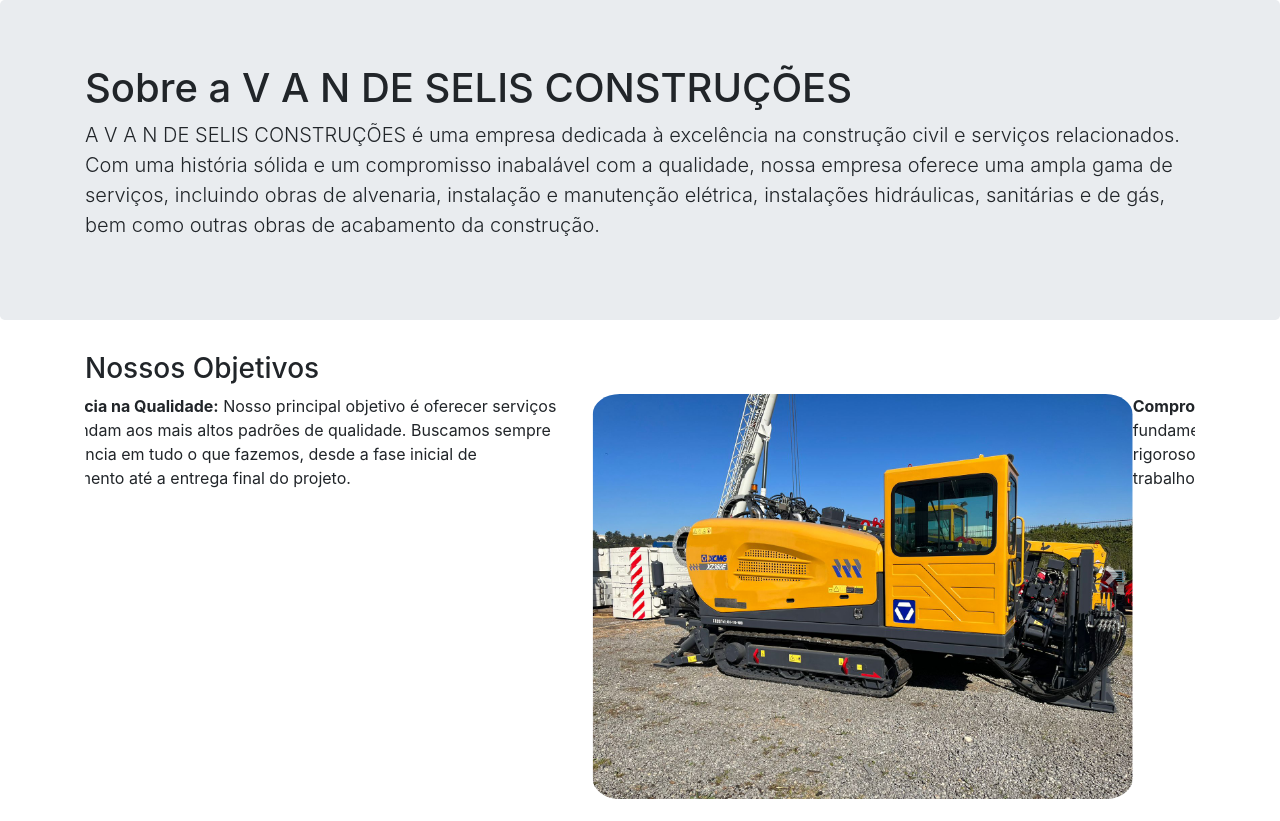
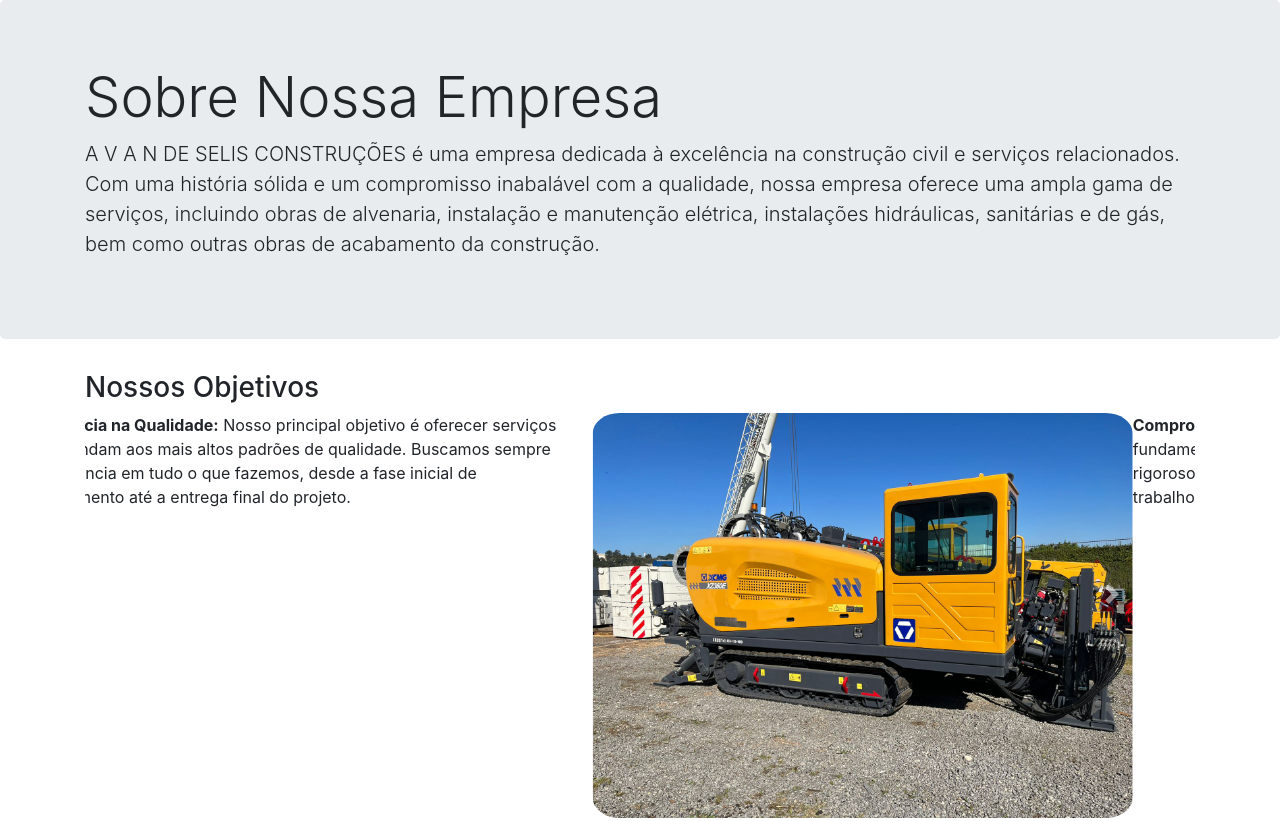
Before and after one commit to vandeselisconstrucoes/vandeselisconstrucoes.github.io, a plain HTML site: page index.html in a window 1280 px wide. Shown: the top 821 px of the page. Drawn offline with nearby package versions, Linux system fonts and the light colour scheme.

Commit message:
feat: h1 tittle

```diff
--- a/index.html
+++ b/index.html
@@ -27,7 +27,7 @@
   <body>
     <header class="jumbotron">
       <div class="container">
-        <h1 class="display-5">Sobre a V A N DE SELIS CONSTRUÇÕES</h1>
+        <h1 class="display-4">Sobre Nossa Empresa</h1>
         <p class="lead">
           A V A N DE SELIS CONSTRUÇÕES é uma empresa dedicada à excelência na
           construção civil e serviços relacionados. Com uma história sólida e um
```
